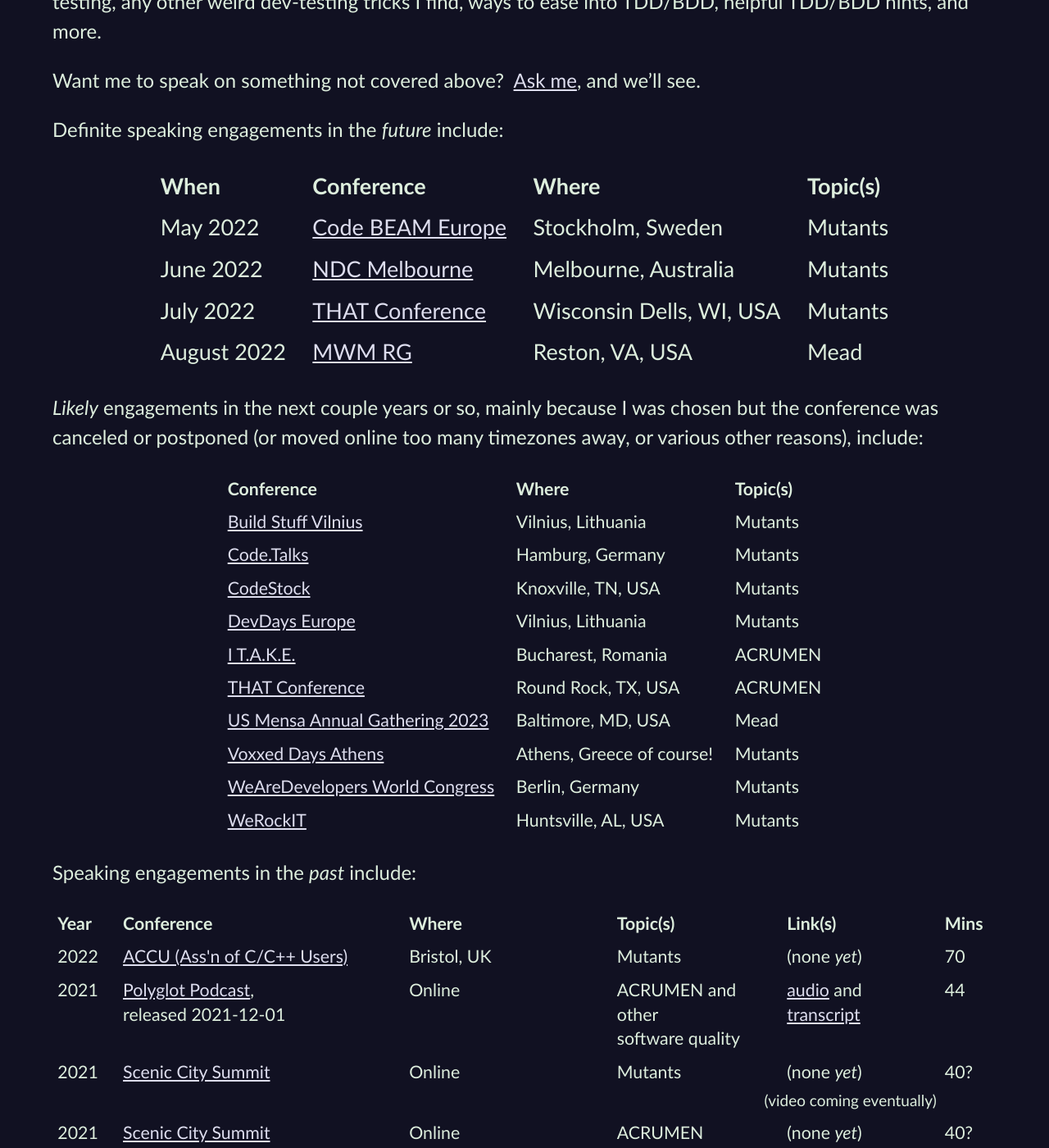
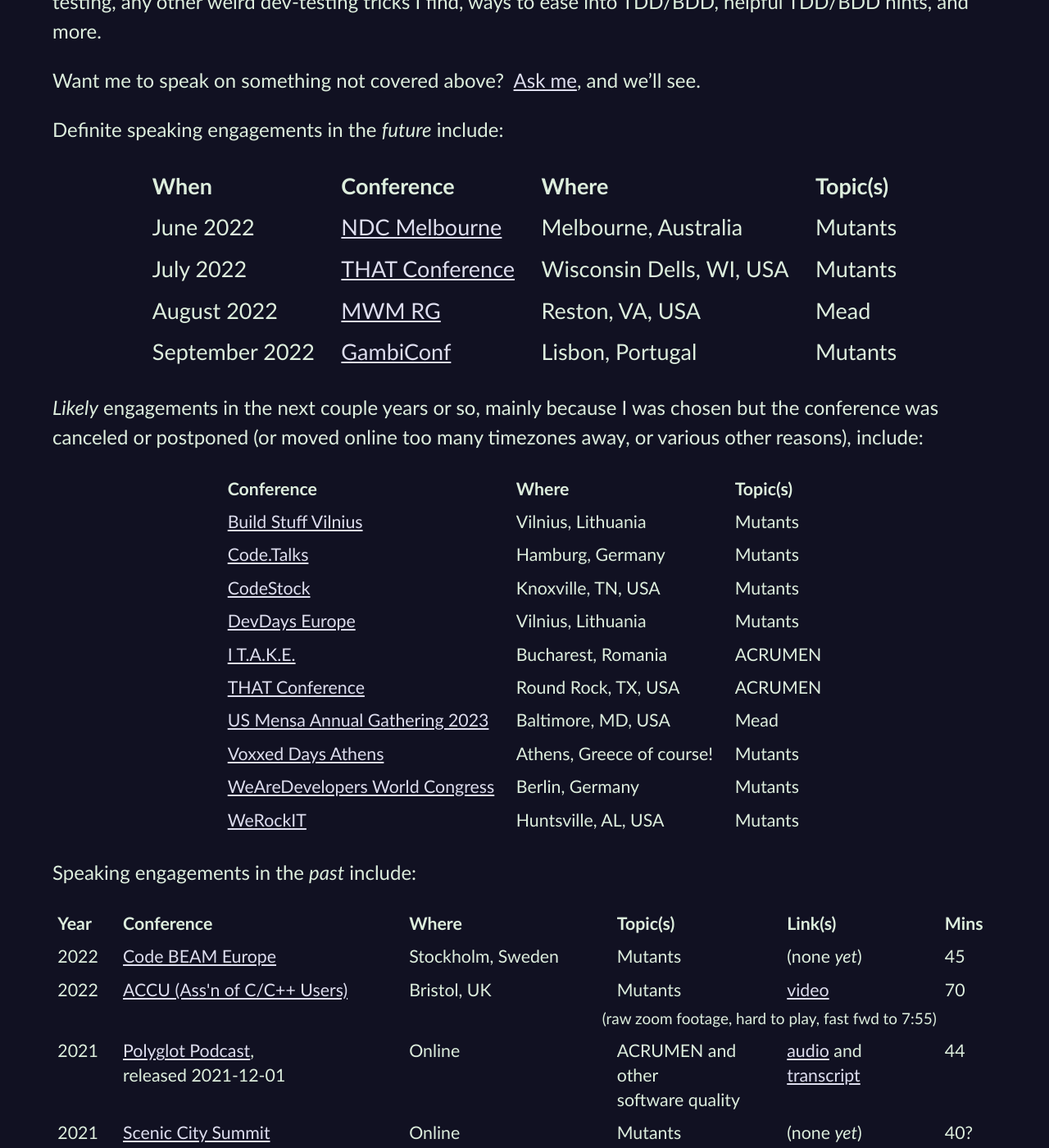
Before and after one commit to CodosaurusLLC/CodosaurusLLC.github.io, a Jekyll site: the page built from speaking.md, in a window 1280 px wide and 1400 px high, scrolled down 1128 px. Shown: the whole window at 82% size. Built offline with Jekyll 4.4.1, drawn with Linux system fonts in a browser that asks for light colours.

Commit message:
move Code BEAM EU to past; add GambiConf

```diff
--- a/speaking.md
+++ b/speaking.md
@@ -103,10 +103,10 @@
 
 |When||Conference||Where||Topic(s) |
 |-|
-|May&nbsp;2022||[Code BEAM Europe](https://codesync.global/conferences/code-beam-sto-2022/){:rel="nofollow" target="_new"}||Stockholm, Sweden||Mutants|
 |June&nbsp;2022||[NDC Melbourne](https://ndcmelbourne.com/){:rel="nofollow" target="_new"}||Melbourne, Australia||Mutants|
 |July&nbsp;2022||[THAT Conference](https://that.us/events/wi/2022/){:rel="nofollow" target="_new"}||Wisconsin Dells, WI, USA||Mutants|
 |August&nbsp;2022||[MWM RG](http://mwmrg.org/){:rel="nofollow" target="_new"}||Reston, VA, USA||Mead|
+|September&nbsp;2022||[GambiConf](https://gambiconf.dev/){:rel="nofollow" target="_new"}||Lisbon, Portugal||Mutants|
 {:class="upcoming-engagements speaking"}
 
 _Likely_ engagements in the next couple years or so,
@@ -147,11 +147,22 @@
   <tbody>
     <tr>
       <td class="numeric">2022</td>
+      <td><a href="https://codesync.global/conferences/code-beam-sto-2022/" rel="nofollow" target="_new">Code BEAM Europe</a></td>
+      <td>Stockholm, Sweden</td>
+      <td>Mutants</td>
+      <td>(none&nbsp;<i>yet</i>)</td>
+      <td class="numeric">45</td>
+    </tr>
+    <tr>
+      <td class="numeric">2022</td>
       <td><a href="https://accu.org/conf-main/main/" rel="nofollow" target="_new">ACCU (Ass'n of C/C++ Users)</a></td>
       <td>Bristol, UK</td>
       <td>Mutants</td>
-      <td>(none&nbsp;<i>yet</i>)</td>
+      <td><a href="https://digital-medium-co-uk.zoom.us/rec/play/DVCm30uHQ_hgpGrKZ8G5KhM7Rc3tVAjAiYV9ArYOrFizue2Brq8dsG4jsYu8EmHcbMMcas4JEKeiv7MA.HPCCY0Pq3KUFwlT_?continueMode=true&_x_zm_rtaid=6nkwntGNQDOJbkGbh8Bzww.1652020869797.0386e1f4235f3aa0a9759ce13291804b&_x_zm_rhtaid=45">video</a></td>
       <td class="numeric">70</td>
+    </tr>
+    <tr class="notes">
+      <td colspan="5">(raw zoom footage, hard to play, fast fwd to 7:55)</td>
     </tr>
     <tr>
       <td class="numeric">2021</td>
```
